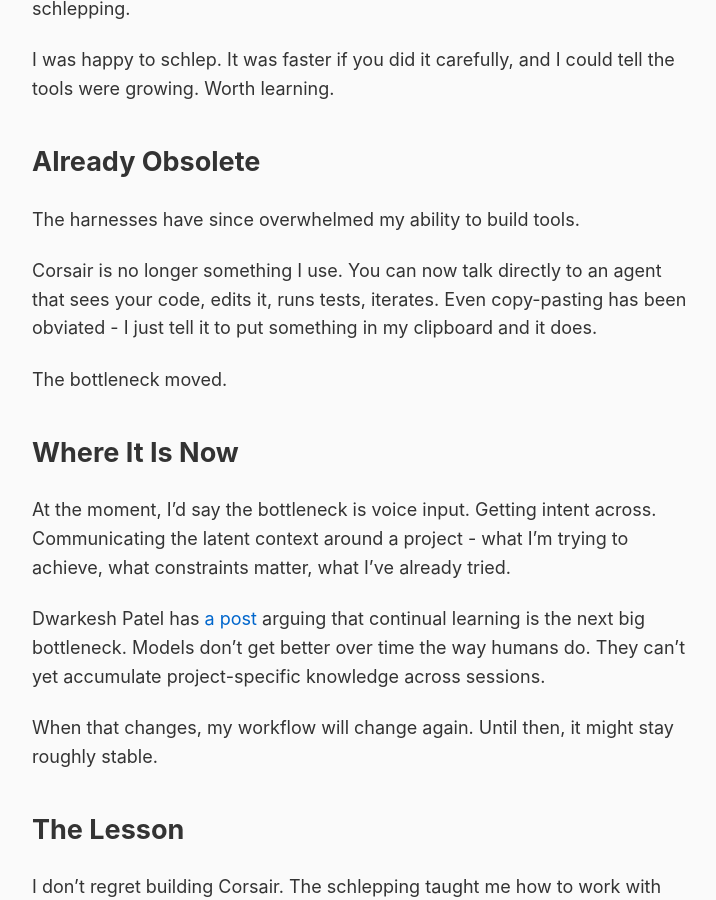
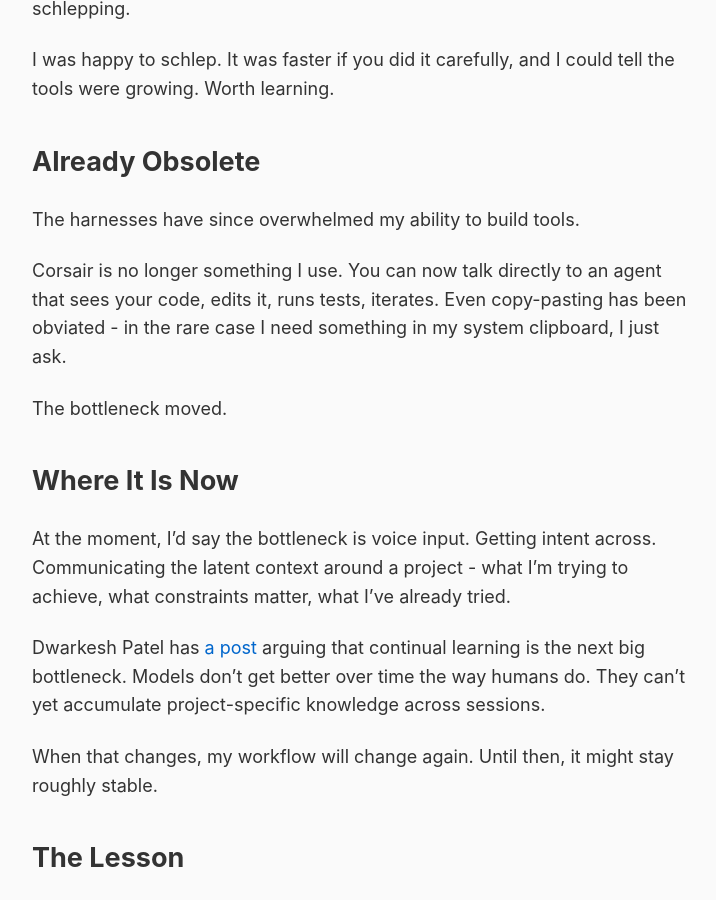
Before and after one commit to rob137/rob137.github.io, a Jekyll site: the page built from _posts/2026-01-08-corsair.md, in a window 1280 px wide and 900 px high, scrolled down 561 px. Shown: the whole window, without its empty margins (275-991 px from the left). Built offline with Jekyll 4.4.1, drawn with Linux system fonts in a browser that asks for light colours.

Commit message:
Clarify clipboard use is rare
Co-Authored-By: Claude Opus 4.5 <noreply@anthropic.com>

```diff
--- a/_posts/2026-01-08-corsair.md
+++ b/_posts/2026-01-08-corsair.md
@@ -18,7 +18,7 @@ I was happy to schlep. It was faster if you did it carefully, and I could tell t
 
 The harnesses have since overwhelmed my ability to build tools.
 
-Corsair is no longer something I use. You can now talk directly to an agent that sees your code, edits it, runs tests, iterates. Even copy-pasting has been obviated - I just tell it to put something in my clipboard and it does.
+Corsair is no longer something I use. You can now talk directly to an agent that sees your code, edits it, runs tests, iterates. Even copy-pasting has been obviated - in the rare case I need something in my system clipboard, I just ask.
 
 The bottleneck moved.
 
```
